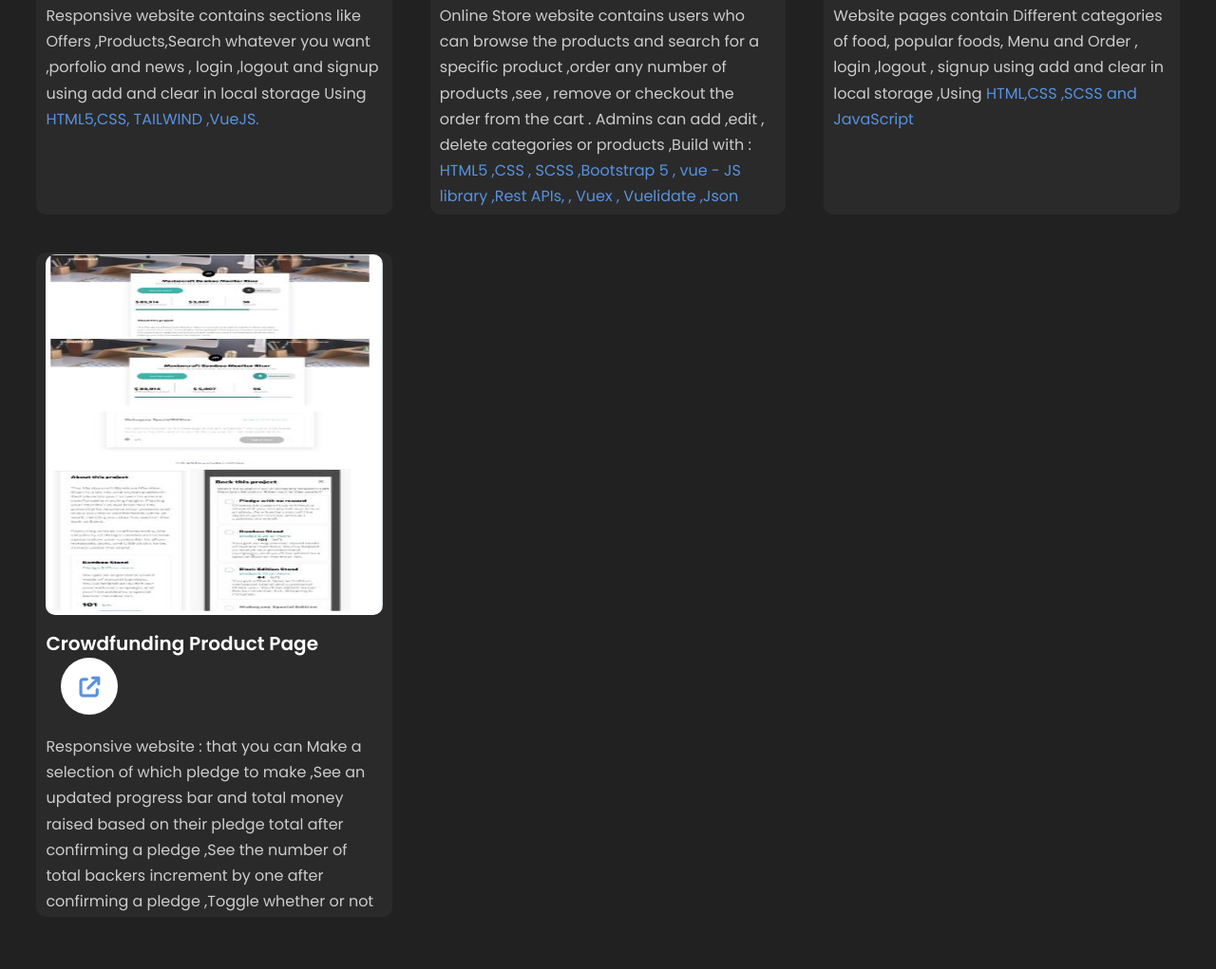
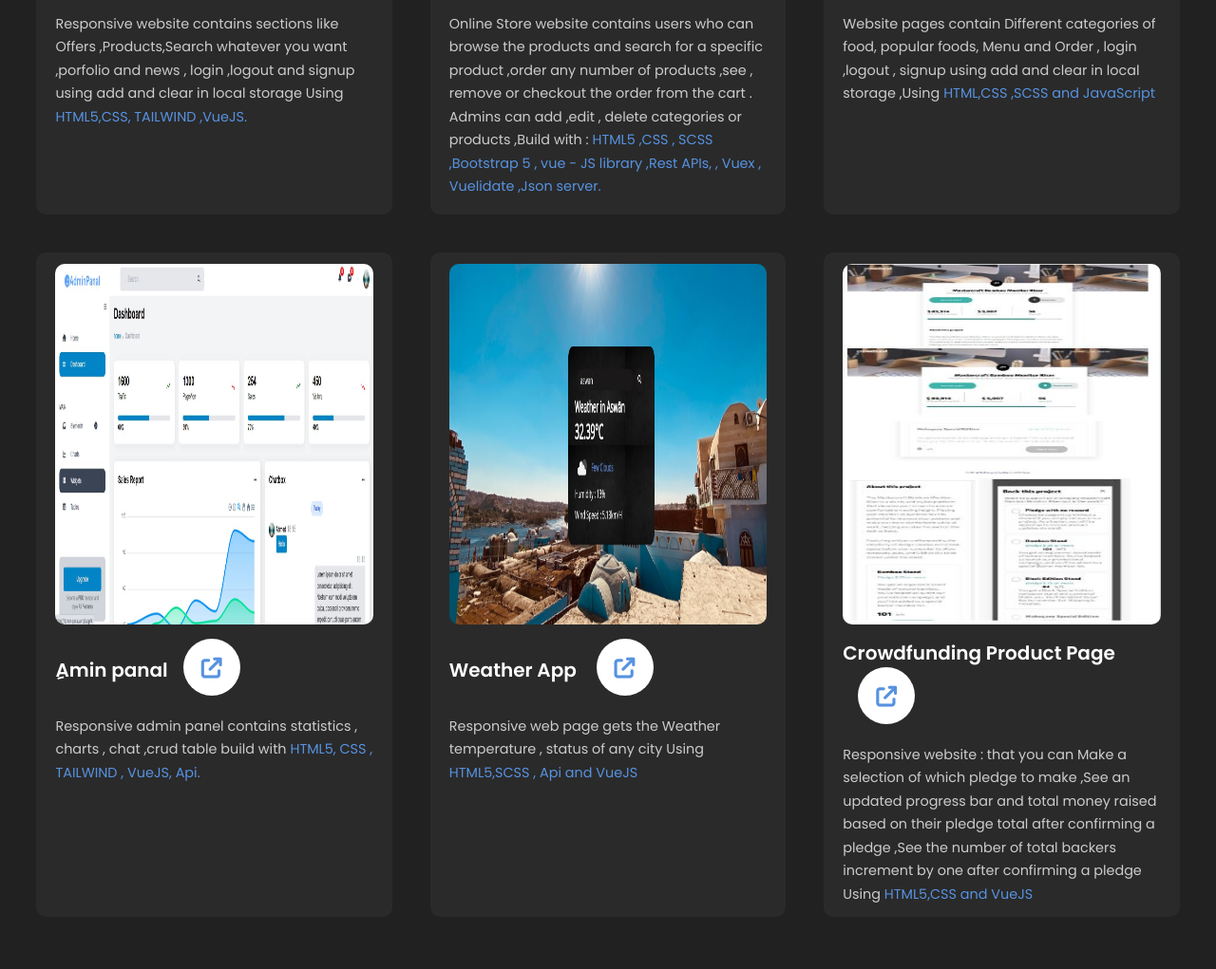
Before and after one commit to hayaahmed/portfolio, a plain HTML site: page index.html in a window 1280 px wide. Shown: the part 2949-3970 px from the top of the page at 95% size. Drawn offline with nearby package versions, Linux system fonts and the light colour scheme.

Commit message:
changes upload

```diff
--- a/index.html
+++ b/index.html
@@ -12,7 +12,7 @@
     <link rel="stylesheet" href="https://cdnjs.cloudflare.com/ajax/libs/font-awesome/6.2.1/css/all.min.css">
 
     <link rel="stylesheet" href="main.css">
-    <title>Responsive porfolio</title>
+    <title>my Responsive porfolio</title>
 </head>
 
 <body>
@@ -153,7 +153,26 @@
                 <p>Website pages contain Different categories of food, popular foods, Menu and Order , login ,logout ,
                     signup using add and clear in local storage ,Using <span> HTML,CSS ,SCSS and JavaScript</span> </p>
             </div>
-
+            <div class="box">
+                <div class="image">
+                    <img src="imgs/adminPanal.JPG" alt="">
+                    <div class="overlay"></div>
+                </div>
+                <a href="https://admin-panal.vercel.app/">ِAmin panal<i
+                        class="fa-solid fa-arrow-up-right-from-square"></i></a>
+                <p>Responsive admin panel contains statistics , charts , chat ,crud table build with <span>
+                        HTML5, CSS , TAILWIND , VueJS, Api.</span> </p>
+            </div>
+            <div class="box">
+                <div class="image">
+                    <img src="imgs/weatherApp.JPG" alt="">
+                    <div class="overlay"></div>
+                </div>
+                <a href="https://hayaahmed.github.io/crowdfunding-product-page-main">Weather App <i
+                        class="fa-solid fa-arrow-up-right-from-square"></i></a>
+                <p> Responsive web page gets the Weather temperature , status of any city Using<span>
+                        HTML5,SCSS , Api and VueJS</span> </p>
+            </div>
             <div class="box">
                 <div class="image">
                     <img src="imgs/Croudfunding.JPG" alt="">
@@ -163,10 +182,10 @@
                         class="fa-solid fa-arrow-up-right-from-square"></i></a>
                 <p> Responsive website : that you can Make a selection of which pledge to make ,See an updated progress
                     bar and total money raised based on their pledge total after confirming a pledge ,See the number of
-                    total backers increment by one after confirming a pledge ,Toggle whether or not the product is
-                    bookmarked Using <span>
+                    total backers increment by one after confirming a pledge Using<span>
                         HTML5,CSS and VueJS</span> </p>
             </div>
+
         </div>
     </section>
     <section class="contact" id="contact">
--- a/main.scss
+++ b/main.scss
@@ -356,6 +356,7 @@ body {
                         width: 80px;
                         height: 80px;
                         border-radius: 50%;
+
                     }
                 }
             }
@@ -394,7 +395,7 @@ body {
 
             .box {
                 background-color: $bg-color;
-                padding: 10px;
+                padding: 20px;
                 padding-top: 2px;
                 position: relative;
                 overflow: hidden;
@@ -405,8 +406,10 @@ body {
                 .image {
                     position: relative;
                     overflow: hidden;
+                    padding-top: 10px;
                     cursor: pointer;
                     margin-bottom: 15px;
+
 
                     &:hover {
 
@@ -414,7 +417,7 @@ body {
 
                         .overlay {
 
-                            @include overlay($main-color, 0.4);
+                            @include overlay($main-color, 0.1);
                         }
 
                         img {
@@ -430,6 +433,7 @@ body {
                         border-radius: 10px;
                         width: 100%;
                         height: 380px;
+                        // object-fit: fill;
                         display: block;
                         transition: transform 0.5s;
                     }
@@ -464,7 +468,7 @@ body {
                 p {
                     margin-top: 20px;
                     color: $sec-color;
-                    font-size: 1rem;
+                    font-size: 0.9rem;
                     line-height: 1.7;
 
                     span {
```
Also changed, not shown: imgs/adminPanal.JPG (added), imgs/weatherApp.JPG (added), main.css.
